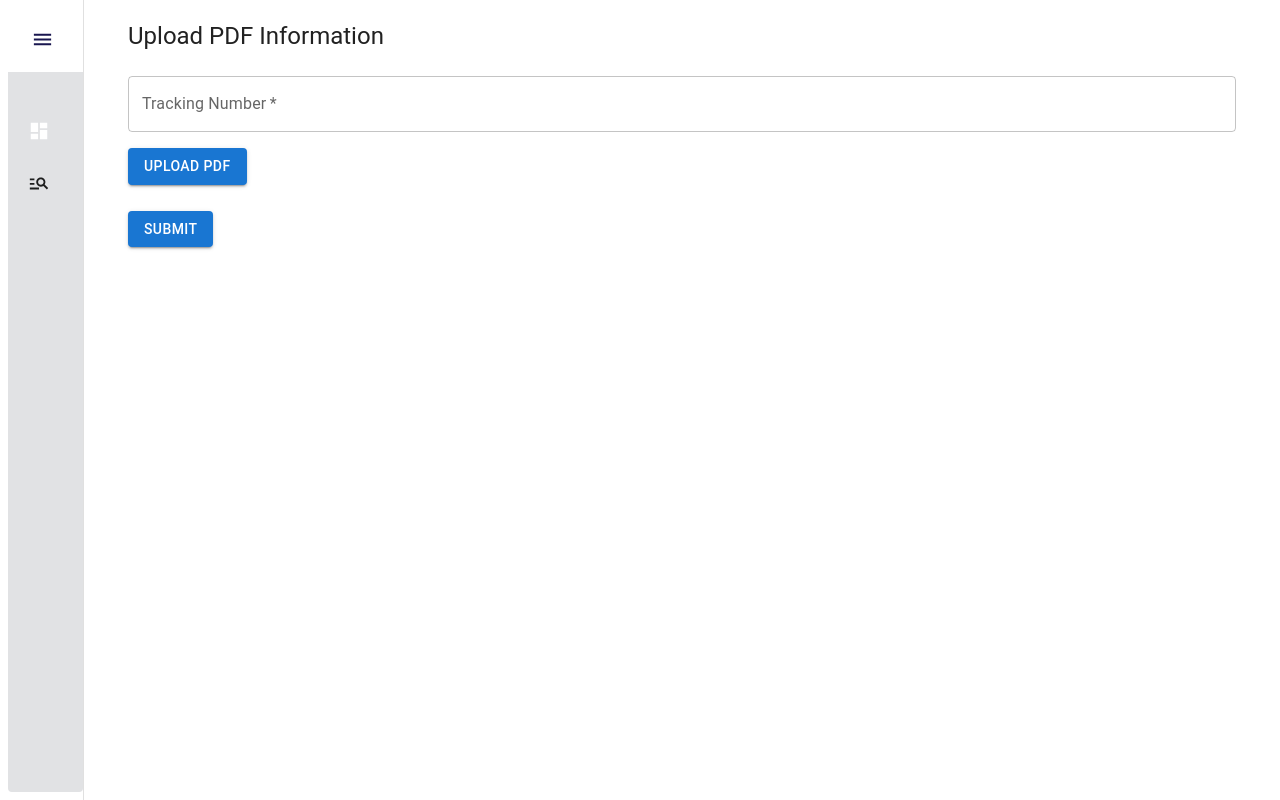
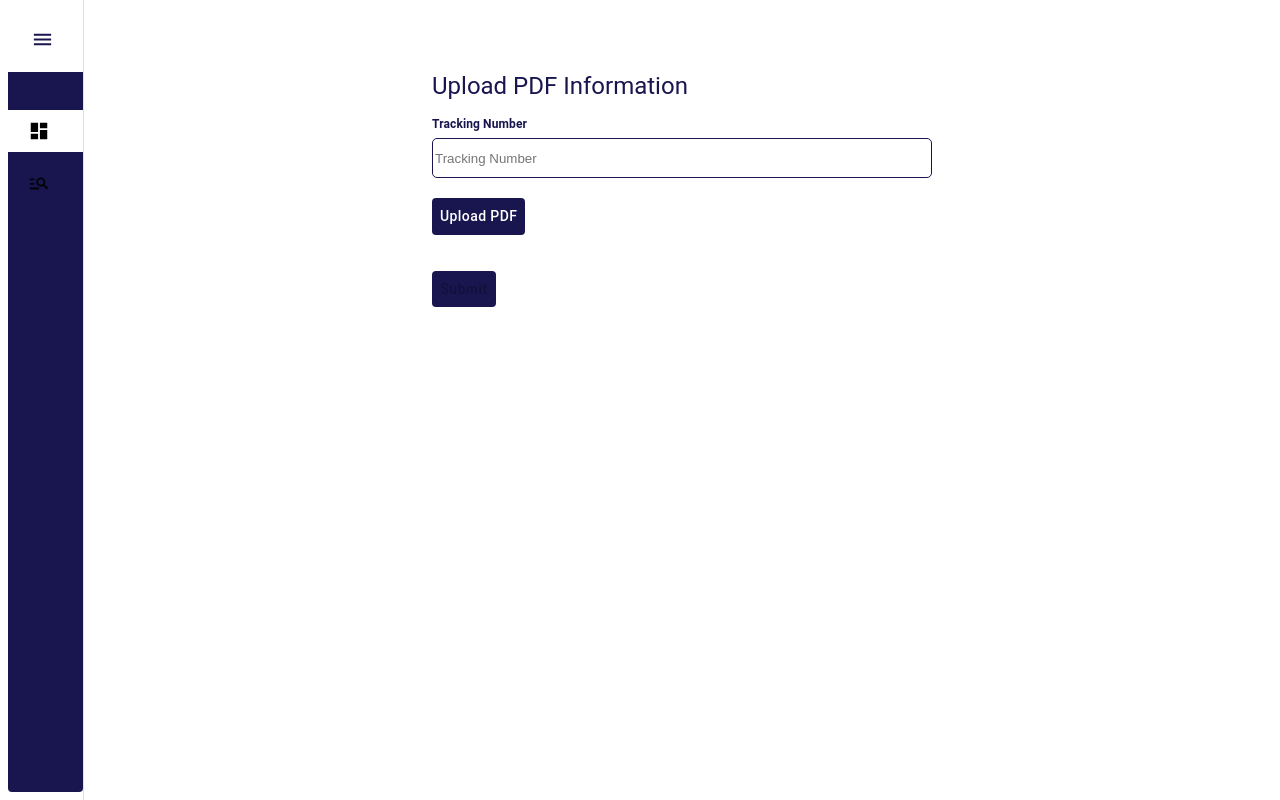
Before and after one commit to SakhawatJony/Serbia-e-Visa, a React (Create React App) app: page /admin/allnew in a window 1280 px wide. Built offline with nearby package versions, Linux system fonts and the light colour scheme.

Commit message:
fulliy compiliteddd

```diff
--- a/src/Pages/Admin/AdminLogIn/AddNewPdf.js
+++ b/src/Pages/Admin/AdminLogIn/AddNewPdf.js
@@ -1,5 +1,6 @@
-import { Button, Container, TextField, Typography } from '@mui/material';
-import React, { useState } from 'react'
+import { Box, Button, Container, TextField, Typography } from "@mui/material";
+import React, { useState } from "react";
+import { useNavigate } from "react-router-dom";
 
 const AddNewPdf = () => {
   const [fileSave, setFileSave] = useState("");
@@ -14,7 +15,7 @@ const AddNewPdf = () => {
   const token = localStorage.getItem("adminToken");
   const [responseMessage, setResponseMessage] = useState("");
   const [error, setError] = useState("");
-    console.log("save ", fileSave)
+  console.log("save ", fileSave);
   const handleChange = (e) => {
     const { name, value } = e.target;
     setFormData({ ...formData, [name]: value });
@@ -28,13 +29,16 @@ const AddNewPdf = () => {
       formDataToSend.append("file", selectedFile); // Append the file to FormData
 
       try {
-                const response = await fetch("https://pdf-project-mauve.vercel.app/user/upload", {
+        const response = await fetch(
+          "https://pdf-project-mauve.vercel.app/user/upload",
+          {
             method: "POST",
             headers: {
               Authorization: `Bearer ${token}`,
             },
             body: formDataToSend, // Send FormData containing the file
-                });
+          }
+        );
 
         const data = await response.json();
 
@@ -58,6 +62,7 @@ const AddNewPdf = () => {
       }
     }
   };
+  const navigate = useNavigate();
   const handleSubmit = async (e) => {
     e.preventDefault();
     setResponseMessage("");
@@ -72,14 +77,17 @@ const AddNewPdf = () => {
     };
 
     try {
-          const response = await fetch("https://pdf-project-mauve.vercel.app/user", {
+      const response = await fetch(
+        "https://pdf-project-mauve.vercel.app/user",
+        {
           method: "POST",
           headers: {
             "Content-Type": "application/json",
             Authorization: `Bearer ${token}`,
           },
           body: JSON.stringify(updatedFormData), // Use the updated `formData`
-          });
+        }
+      );
 
       const data = await response.json();
 
@@ -93,6 +101,7 @@ const AddNewPdf = () => {
       }
 
       setResponseMessage("Data uploaded successfully!");
+      navigate("/admin/all");
     } catch (err) {
       console.error("Error:", err);
       setError("Network error. Please try again later.");
@@ -100,57 +109,108 @@ const AddNewPdf = () => {
   };
 
   return (
-        <Container>
-            <div style={{ padding: '20px' }}>
-                <Typography variant="h5" gutterBottom>
+    <Container
+      sx={{ display: "flex", alignItems: "center", justifyContent: "center" }}
+    >
+      <div style={{ padding: "20px", marginTop: "50px" }}>
+        <Typography variant="h5" sx={{ color: "#19164F" }} gutterBottom>
           Upload PDF Information
         </Typography>
         <form onSubmit={handleSubmit}>
-                    <TextField
-                        label="Tracking Number"
-                        variant="outlined"
-                        fullWidth
+          <Box>
+            <Typography
+              sx={{
+                fontSize: "12px",
+                fontWeight: 600,
+                color: "#19164F",
+                py: "5px",
+              }}
+            >
+              Tracking Number
+            </Typography>
+          </Box>
+
+          <input
+            placeholder="Tracking Number"
+            style={{
+              outline: "none",
+              border: "1px solid #19164F",
+              width: "500px",
+              height: "40px",
+              borderRadius: "5px",
+            }}
             margin="normal"
             name="trackNum"
             value={formData?.trackNum}
             onChange={handleChange}
             required
           />
-                    <div style={{ marginBottom: '10px' }}>
+          <Box sx={{ my: "20px" }}>
             <label>
               <input
                 type="file"
                 accept="application/pdf"
                 onChange={handleFileChange}
-                                style={{ display: 'none' }}
+                style={{ display: "none" }}
                 id="file-upload"
               />
               <Button
-                                variant="contained"
-                                component="span"
-                                sx={{ marginTop: 1 }}
-                                onClick={() => document.getElementById('file-upload').click()}
+                sx={{
+                  bgcolor: "#19164F",
+                  color: "white",
+                  textTransform: "capitalize",
+                  ":hover": {
+                    bgcolor: "#19164F",
+                    color: "white",
+                  },
+                }}
+                onClick={() => document.getElementById("file-upload").click()}
               >
                 Upload PDF
               </Button>
             </label>
             {formData.imageUrl && (
-                            <Typography variant="body2" color="textSecondary" sx={{ marginTop: 1 }}>
+              <Typography
+                variant="body2"
+                color="textSecondary"
+                sx={{ marginTop: 1 }}
+              >
                 {formData.imageUrl}
               </Typography>
             )}
-                    </div>
+          </Box>
 
-                    <Button variant="contained" color="primary" type="submit" sx={{ marginTop: 2 }}>
+          <Button
+            type="submit"
+            sx={{
+              marginTop: 2,
+              bgcolor: "#19164F",
+              color: "white",
+              ":hover": {
+                bgcolor: "#19164F",
+                color: "white",
+              },
+              textTransform: "capitalize",
+            }}
+            disabled={(fileSave==="")}
+          >
             Submit
           </Button>
         </form>
 
-                {responseMessage && <Typography color="success.main" sx={{ marginTop: 2 }}>{responseMessage}</Typography>}
-                {error && <Typography color="error.main" sx={{ marginTop: 2 }}>{error}</Typography>}
+        {responseMessage && (
+          <Typography color="success.main" sx={{ marginTop: 2 }}>
+            {responseMessage}
+          </Typography>
+        )}
+        {error && (
+          <Typography color="error.main" sx={{ marginTop: 2 }}>
+            {error}
+          </Typography>
+        )}
       </div>
     </Container>
-    )
-}
+  );
+};
 
-export default AddNewPdf
+export default AddNewPdf;
--- a/src/Pages/Admin/AdminSidebar.js
+++ b/src/Pages/Admin/AdminSidebar.js
@@ -33,7 +33,6 @@ import BookOnlineIcon from "@mui/icons-material/BookOnline";
 import AccountBalanceIcon from "@mui/icons-material/AccountBalance";
 import PaymentsIcon from "@mui/icons-material/Payments";
 import ExitToAppRoundedIcon from "@mui/icons-material/ExitToAppRounded";
-
 
 // Active color ListItem start
 const useStyles = makeStyles((theme) => ({
@@ -292,7 +291,7 @@ const AdminSidebar = () => {
         </DrawerHeader>
 
         <Box
-                    backgroundColor="#E1E2E4"
+          backgroundColor="#19164F"
           height="100vh"
           sx={{
             paddingTop: "30px",
@@ -321,9 +320,8 @@ const AdminSidebar = () => {
               style={{
                 display: "block",
                 textDecoration: "none",
-                                color: selectedIndex === 1 ? "white" : "#E1E2E4",
-                                backgroundColor:
-                                    selectedIndex === 1 ? "#E1E2E4" : "",
+                color: selectedIndex === 1 ? "black" : "#E1E2E4",
+                backgroundColor: selectedIndex === 1 ? "white" : "",
               }}
               onClick={(event) => handleListItemClick(event, 1)}
             >
@@ -400,7 +398,6 @@ const AdminSidebar = () => {
 
       <Box component="main" sx={{ flexGrow: 1 }}>
         <Outlet></Outlet>
-
       </Box>
     </Box>
   );
--- a/src/Pages/Admin/Dashboard.js
+++ b/src/Pages/Admin/Dashboard.js
@@ -1,14 +1,29 @@
-import { Typography } from '@mui/material'
-import React from 'react'
+import { Typography } from "@mui/material";
+import React from "react";
 
 const Dashboard = () => {
-    return (
-        <div style={{
-            display: "flex", alignItems: "center", justifyContent: "center"
-        }}>
-            <Typography sx={{ textAlign: "center", color: "#19164F", mt: "200px", fontSize: "30px",fontWeight:600 }}> Welcome to My Serview Visa Protal</Typography>
-        </div>
-    )
-}
+  return (
+    <div
+      style={{
+        display: "flex",
+        alignItems: "center",
+        justifyContent: "center",
+      }}
+    >
+      <Typography
+        sx={{
+          textAlign: "center",
+          color: "#19164F",
+          mt: "200px",
+          fontSize: "30px",
+          fontWeight: 600,
+        }}
+      >
+        {" "}
+        Welcome to My Portal of Serbia e-Visa
+      </Typography>
+    </div>
+  );
+};
 
-export default Dashboard
+export default Dashboard;
--- a/src/Pages/EVisaPortal/EVisaPortal.js
+++ b/src/Pages/EVisaPortal/EVisaPortal.js
@@ -99,28 +99,44 @@ const EVisaPortal = () => {
           viewport: page.getViewport({ scale: printWidth / viewport.width }), // Scale viewport to fit canvas width
         })
         .promise.then(() => {
-          // Create the print window
-          const printWindow = window.open("", "_blank");
+          // Create a hidden iframe for printing
+          const iframe = document.createElement("iframe");
+          iframe.style.position = "absolute";
+          iframe.style.width = "0";
+          iframe.style.height = "0";
+          iframe.style.border = "none";
 
-          printWindow.document.write(`
+          document.body.appendChild(iframe);
+
+          // Add the content to the iframe
+          const iframeDoc = iframe.contentWindow.document;
+          iframeDoc.open();
+          iframeDoc.write(`
             <html>
-              <head><title>Print PDF</title></head>
-              <body>
+              <head>
+                <title>Print PDF</title>
+              </head>
+              <body style="margin: 0; text-align: center;">
                 <img src="${canvas.toDataURL()}" style="width:100%; height:auto;" />
               </body>
             </html>
           `);
+          iframeDoc.close();
 
-          printWindow.document.close();
+          // Trigger the print dialog from the iframe
+          iframe.onload = () => {
+            iframe.contentWindow.focus();
+            iframe.contentWindow.print();
 
-          // Add onload event to trigger print after content is fully loaded
-          printWindow.onload = () => {
-            printWindow.focus(); // Focus on the print window
-            printWindow.print(); // Trigger the print dialog
+            // Remove the iframe after printing
+            setTimeout(() => {
+              document.body.removeChild(iframe);
+            }, 1000);
           };
         });
     });
   };
+
 
 
 
```
Lines whose indentation alone changed are shown as unchanged.
